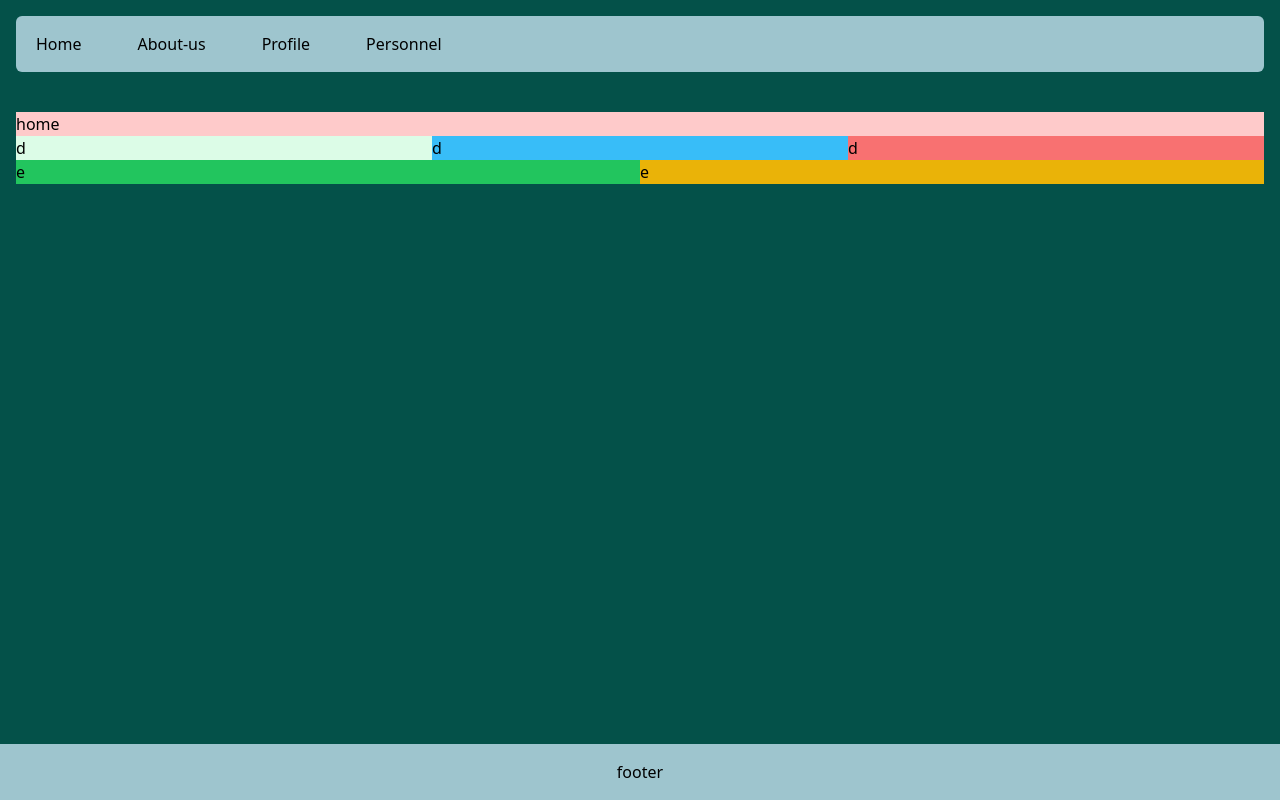
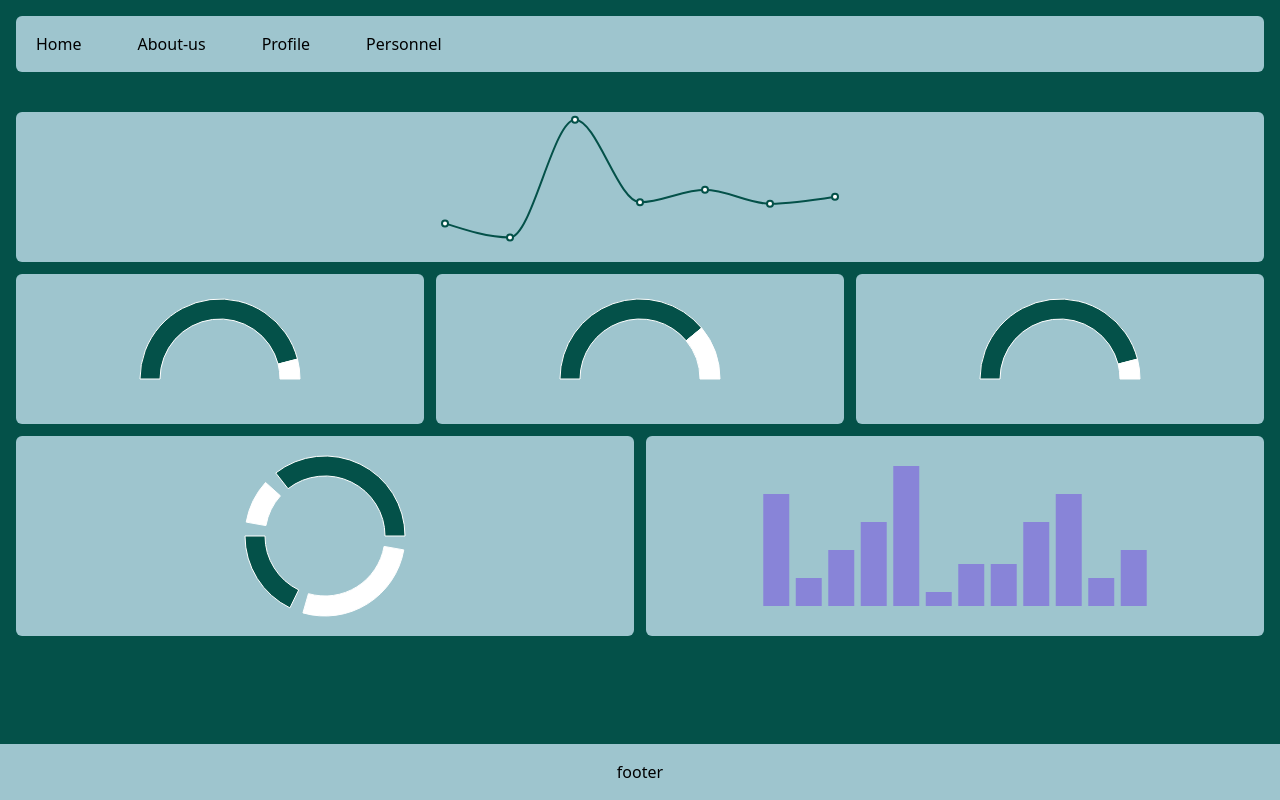
Before and after one commit to Arman-Abbasian/app_with_react_router_dom, a React (Create React App) app: page / in a window 1280 px wide. Built offline with nearby package versions, Linux system fonts and the light colour scheme.

Commit message:
work on the Home component

```diff
--- a/package.json
+++ b/package.json
@@ -13,6 +13,7 @@
     "react-dom": "^18.2.0",
     "react-router-dom": "^6.4.4",
     "react-scripts": "5.0.1",
+    "recharts": "^2.2.0",
     "web-vitals": "^2.1.4"
   },
   "scripts": {
--- a/src/App.js
+++ b/src/App.js
@@ -1,9 +1,5 @@
 import './App.css';
 import React from 'react';
-import {Link, Route, Routes } from 'react-router-dom';
-import Home from './pages/Home';
-import AboutUs from './pages/AboutUs';
-import Navigation from './components/Navigation';
 import Routee from './routes';
 import Layout from './Layout/Layout';
 
@@ -11,7 +7,7 @@ function App() {
   return (
    <div className='w-screen h-screen p-4 container mx-auto max-w-7xl'>
       <Layout>
-        <Routee />
+          <Routee />
       </Layout>
    </div>
   );
--- /dev/null
+++ b/src/components/charts/CircleChart.jsx
@@ -0,0 +1,26 @@
+import React, { PureComponent } from 'react';
+import { PieChart, Pie, Sector, Cell, ResponsiveContainer } from 'recharts';
+
+
+const COLORS = ['#045149', 'white'];
+
+const CircleChartt=({data})=> {
+
+    return (
+      <PieChart width={400} height={200} >
+        <Pie
+          data={data}
+          innerRadius={60}
+          outerRadius={80}
+          fill="#8884d8"
+          paddingAngle={10}
+          dataKey="value"
+        >
+          {data.map((entry, index) => (
+            <Cell key={`cell-${index}`} fill={COLORS[index % COLORS.length]} />
+          ))}
+        </Pie>
+      </PieChart>
+    );
+};
+export default CircleChartt;
--- /dev/null
+++ b/src/components/charts/PieChartt.jsx
@@ -0,0 +1,26 @@
+import React, { PureComponent } from 'react';
+import { PieChart, Pie, Sector, Cell, ResponsiveContainer } from 'recharts';
+
+const data = [
+  { name: 'Group A', value: 80 },
+  { name: 'Group B', value: 20 },
+];
+const COLORS = ['#045149', 'white'];
+
+const PieChartt=({data})=> {
+
+    return (
+      <PieChart width={400} height={150} >
+        <Pie data={data} cy={100}  startAngle={180} endAngle={0} innerRadius={60}
+          outerRadius={80}
+          fill="#8884d8"
+          dataKey="value"
+        >
+          {data.map((entry, index) => (
+            <Cell key={`cell-${index}`} fill={COLORS[index % COLORS.length]} />
+          ))}
+        </Pie>
+      </PieChart>
+    );
+};
+export default PieChartt;
--- /dev/null
+++ b/src/components/charts/TinyBarChartt.jsx
@@ -0,0 +1,12 @@
+import React from 'react';
+import { BarChart, Bar, Cell, XAxis, YAxis, CartesianGrid, Tooltip, Legend, ResponsiveContainer } from 'recharts';
+
+
+const TinyBarChart=({data})=> {
+    return (
+        <BarChart width={400} height={150} data={data}>
+          <Bar dataKey="value" fill="#8884d8" />
+        </BarChart>
+    );
+};
+export default TinyBarChart;
--- /dev/null
+++ b/src/components/charts/TinyLineChart.jsx
@@ -0,0 +1,13 @@
+import React from 'react';
+import { LineChart, Line, XAxis, YAxis, CartesianGrid, Tooltip, Legend, ResponsiveContainer } from 'recharts';
+import {dataHomeLine} from '../../data.js';
+
+
+const TinyLineChart=()=> {
+    return (
+        <LineChart width={400} height={150} data={dataHomeLine}>
+          <Line type="monotone" dataKey="pv" stroke="#045149" strokeWidth={2} />
+        </LineChart>
+    );
+}
+export default TinyLineChart
--- /dev/null
+++ b/src/data.js
@@ -0,0 +1,76 @@
+export const dataHomeLine = [
+    {
+      name: 'Page A',
+      uv: 4000,
+      pv: 2400,
+      amt: 2400,
+    },
+    {
+      name: 'Page B',
+      uv: 3000,
+      pv: 1398,
+      amt: 2210,
+    },
+    {
+      name: 'Page C',
+      uv: 2000,
+      pv: 9800,
+      amt: 2290,
+    },
+    {
+      name: 'Page D',
+      uv: 2780,
+      pv: 3908,
+      amt: 2000,
+    },
+    {
+      name: 'Page E',
+      uv: 1890,
+      pv: 4800,
+      amt: 2181,
+    },
+    {
+      name: 'Page F',
+      uv: 2390,
+      pv: 3800,
+      amt: 2500,
+    },
+    {
+      name: 'Page G',
+      uv: 3490,
+      pv: 4300,
+      amt: 2100,
+    },
+  ];
+ export const customerSatisfaction = [
+    { name: 'customer satisfaction', value: 80 },
+    { name: '', value: 20 },
+  ];
+  export const onTimeDelivery = [
+    { name: 'on time delivery', value: 92 },
+    { name: '', value: 8 },
+  ];
+  export const productsQuality = [
+    { name: 'products quality', value: 78 },
+    { name: '', value: 22 },
+  ];
+  export const cusotmerFinacial=[
+    { name: 'Benz', value: 80 },
+    { name: 'Audi', value: 20 },
+    { name: 'BMW', value: 40 },
+    { name: 'Toyota', value: 60 },
+  ];
+  export const OEE=[
+    { name: 'January', value: 80 },
+    { name: 'February', value: 20 },
+    { name: 'March', value: 40 },
+    { name: 'April', value: 60 },
+    { name: 'May', value: 100 },
+    { name: 'June', value: 10 },
+    { name: 'July', value: 30 },
+    { name: 'August', value: 30 },
+    { name: 'September', value: 60 },
+    { name: 'October', value: 80 },
+    { name: 'November', value: 20 },
+    { name: 'December', value: 40 },
+  ];
--- a/src/pages/Home.jsx
+++ b/src/pages/Home.jsx
@@ -1,17 +1,24 @@
 import React from "react";
 import { useParams } from "react-router-dom";
+import { PieChart } from "recharts";
+import CircleChartt from "../components/charts/CircleChart";
+import PieChartt from "../components/charts/PieChartt";
+import TinyBarChart from "../components/charts/TinyBarChartt";
+import TinyLineChart from "../components/charts/TinyLineChart";
+import { cusotmerFinacial, OEE, onTimeDelivery, productsQuality } from "../data";
 
 const Home = () => {
     const {location}=useParams();
     console.log(location)
     return (
-        <div className="grid md:grid-cols-2 lg:grid-cols-6">
-            <div className="md:col-span-2 lg:col-span-6 bg-red-200">home</div>
-                <div className="md:col-span-1 lg:col-span-2 bg-green-100">d</div>
-                <div className="md:col-span-1 lg:col-span-2 bg-sky-400">d</div>
-                <div className="md:col-span-2 lg:col-span-2 bg-red-400">d</div>
-            <div className="md:col-span-2 lg:col-span-3 bg-green-500">e</div>
-            <div className="md:col-span-2 lg:col-span-3 bg-yellow-500">e</div>
+        <div className="grid md:grid-cols-2 lg:grid-cols-6 gap-3">
+            <div className="md:col-span-2 lg:col-span-6 bg-project-light-sky flex justify-center items-center rounded-md"><TinyLineChart /></div>
+            <div className="md:col-span-1 lg:col-span-2 bg-project-light-sky flex justify-center items-center rounded-md"><PieChartt data={onTimeDelivery} /></div>
+            <div className="md:col-span-1 lg:col-span-2 bg-project-light-sky flex justify-center items-center rounded-md"><PieChartt data={productsQuality} /></div>
+            <div className="md:col-span-2 lg:col-span-2 bg-project-light-sky flex justify-center items-center rounded-md"><PieChartt data={onTimeDelivery} /></div>
+            <div className="md:col-span-2 lg:col-span-3 bg-project-light-sky flex justify-center items-center rounded-md"><CircleChartt data={cusotmerFinacial} /></div>
+            <div className="md:col-span-2 lg:col-span-3 bg-project-light-sky flex justify-center items-center rounded-md"><TinyBarChart data={OEE} /></div>
+
         </div>
      );
 }
```
Also changed, not shown: 1 other file (tests, documents, lock files or other folders).
